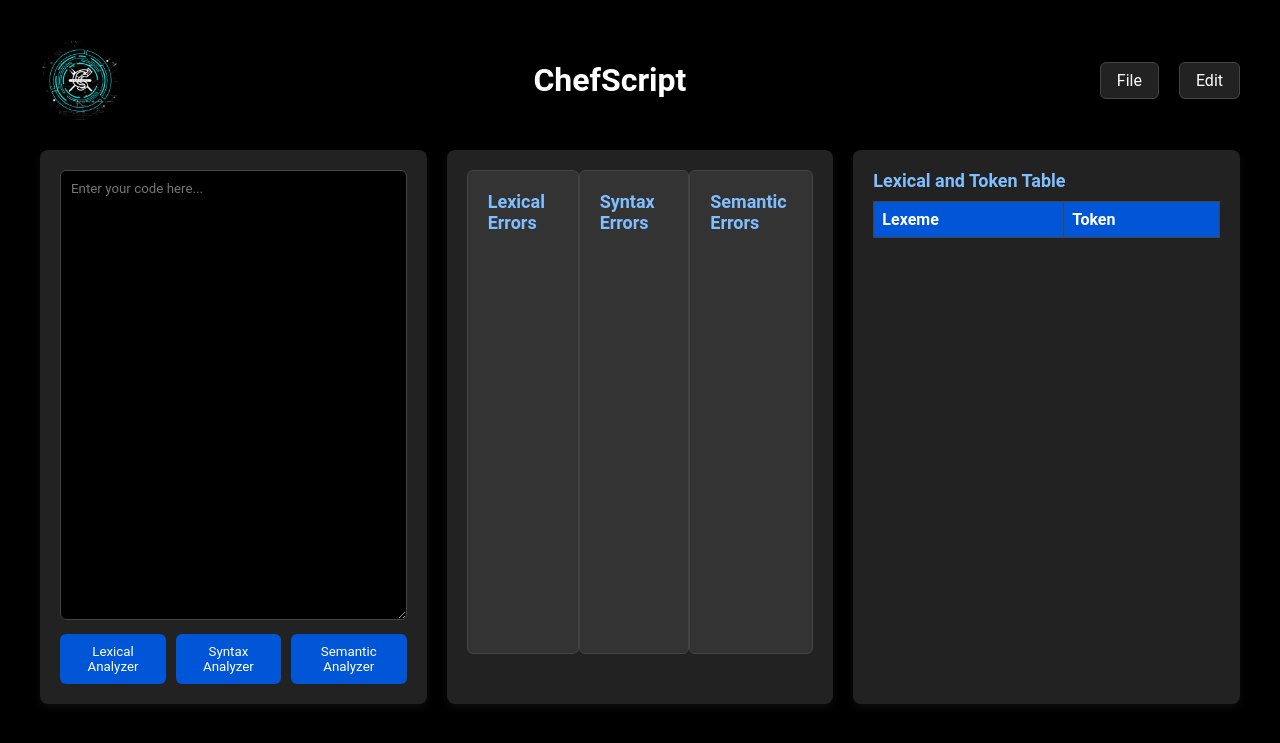
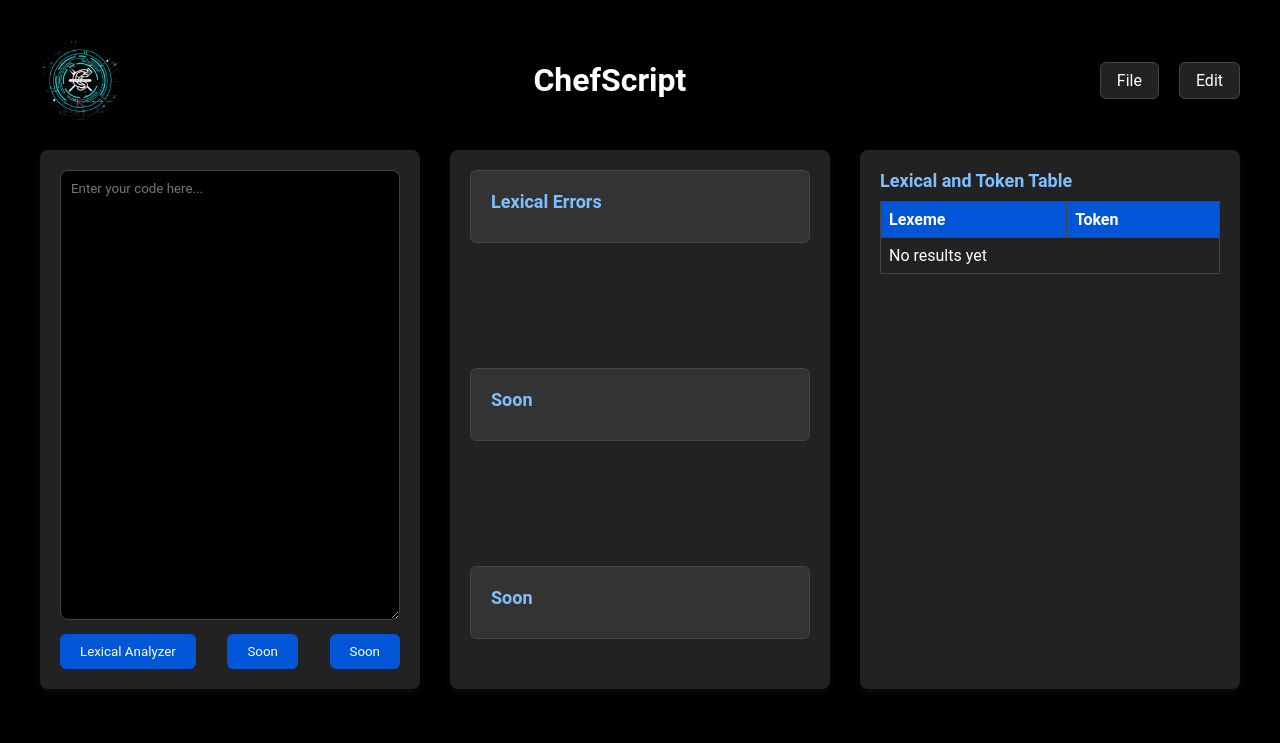
Before and after one commit to Woodpck/chef-compiler, a Flask app: page / in a window 1280 px wide. Shown: the top 743 px of the page. Run offline with Flask 3, Linux system fonts and the light colour scheme; lists and menus that the app fills with data are empty.

Commit message:
updated chefscript

```diff
--- a/app.py
+++ b/app.py
@@ -9,6 +9,7 @@ def index():
     error_tokens_text = ""
     error_syntax_text = ""
     error_semantic_text = ""
+    code = ""
 
     if request.method == "POST":
         code = request.form.get("code", "")
@@ -32,7 +33,8 @@ def index():
         result=result,
         error_tokens_text=error_tokens_text,
         error_syntax_text=error_syntax_text,
-        error_semantic_text=error_semantic_text
+        error_semantic_text=error_semantic_text,
+        code=code
     )
 
 if __name__ == '__main__':
--- a/templates/index.html
+++ b/templates/index.html
@@ -5,6 +5,153 @@
     <meta name="viewport" content="width=device-width, initial-scale=1.0">
     <title>Code Analyzer</title>
     <link rel="stylesheet" href="{{ url_for('static', filename='style.css') }}">
+    <style>
+        * {
+            margin: 0;
+            padding: 0;
+            box-sizing: border-box;
+            font-family: 'Roboto', sans-serif;
+        }
+
+        body {
+            background-color: #000;
+            padding: 40px;
+            color: #fff;
+        }
+
+        header {
+            display: flex;
+            align-items: center;
+            justify-content: space-between;
+            margin-bottom: 30px;
+        }
+
+        .header-image {
+            height: 80px;
+            width: auto;
+            border-radius: 50%;
+        }
+
+        nav ul {
+            list-style-type: none;
+            display: flex;
+            gap: 20px;
+        }
+
+        nav ul li {
+            cursor: pointer;
+            padding: 8px 16px;
+            border: 1px solid #444;
+            border-radius: 6px;
+            background-color: #222;
+            color: #fff;
+            transition: background-color 0.3s ease;
+        }
+
+        nav ul li:hover {
+            background-color: #444;
+        }
+
+        .input-section {
+            margin-bottom: 25px;
+        }
+
+        .three-column-layout {
+            display: flex;
+            gap: 30px;
+        }
+
+        .column {
+            flex: 1;
+            background-color: #222;
+            padding: 20px;
+            border-radius: 8px;
+            box-shadow: 0 4px 8px rgba(255, 255, 255, 0.05);
+        }
+
+        .column h2 {
+            margin-bottom: 10px;
+            font-size: 18px;
+            color: #80bfff;
+        }
+
+        .input-area textarea {
+            width: 100%;
+            height: 450px;
+            border: 1px solid #444;
+            border-radius: 8px;
+            background-color: #000;
+            color: #fff;
+            padding: 10px;
+        }
+
+        .button-container {
+            margin-top: 10px;
+            display: flex;
+            gap: 10px;
+            justify-content: space-between;
+        }
+
+        button {
+            padding: 10px 20px;
+            border: none;
+            border-radius: 6px;
+            background-color: #0056d7;
+            color: white;
+            cursor: pointer;
+            transition: background-color 0.3s ease;
+        }
+
+        button:hover {
+            background-color: #0045b0;
+        }
+
+        .error-block {
+            margin-bottom: 30px;
+            padding: 20px;
+            border: 1px solid #444;
+            border-radius: 6px;
+            background-color: #333;
+        }
+
+        .error-block p {
+            font-size: 14px;
+            white-space: pre-wrap;  /* Preserve newlines and spaces */
+        }
+
+        .error-sections {
+            display: flex;
+            flex-direction: column;
+            gap: 20px;
+        }
+
+        .result-table {
+            background-color: #222;
+            padding: 20px;
+            border-radius: 8px;
+        }
+
+        table {
+            width: 100%;
+            border-collapse: collapse;
+            margin-top: 10px;
+        }
+
+        th, td {
+            border: 1px solid #444;
+            padding: 8px;
+            text-align: left;
+        }
+
+        th {
+            background-color: #0056d7;
+            color: white;
+        }
+
+        tr:nth-child(even) {
+            background-color: #333;
+        }
+    </style>
 </head>
 <body>
     <header>
@@ -20,11 +167,11 @@
     <main class="three-column-layout">
         <div class="column input-area">
             <form method="POST">
-                <textarea name="code" placeholder="Enter your code here..."></textarea>
+                <textarea name="code" placeholder="Enter your code here...">{{ code }}</textarea>
                 <div class="button-container">
                     <button type="submit" name="action" value="lexical">Lexical Analyzer</button>
-                    <button type="submit" name="action" value="syntax">Syntax Analyzer</button>
-                    <button type="submit" name="action" value="semantic">Semantic Analyzer</button>
+                    <button type="submit" name="action" value="soon">Soon</button>
+                    <button type="submit" name="action" value="soon">Soon</button>
                 </div>
             </form>
         </div>
@@ -35,12 +182,12 @@
                 <p>{{ error_tokens_text }}</p>
             </div>
             <div class="error-block">
-                <h2>Syntax Errors</h2>
+                <h2>Soon</h2>
                 <p>{{ error_syntax_text }}</p>
             </div>
             <div class="error-block">
-                <h2>Semantic Errors</h2>
-                <p>{{ error_semantic_text }}</p>
+                <h2>Soon</h2>
+                <p>{{ error_syntax_text }}</p>
             </div>
         </div>
 
@@ -55,10 +202,14 @@
                 </thead>
                 <tbody>
                     {% for lexeme, token in result %}
-                    <tr>
-                        <td>{{ lexeme }}</td>
-                        <td>{{ token }}</td>
-                    </tr>
+                        <tr>
+                            <td>{{ lexeme }}</td>
+                            <td>{{ token }}</td>
+                        </tr>
+                    {% else %}
+                        <tr>
+                            <td colspan="2">No results yet</td>
+                        </tr>
                     {% endfor %}
                 </tbody>
             </table>
```
